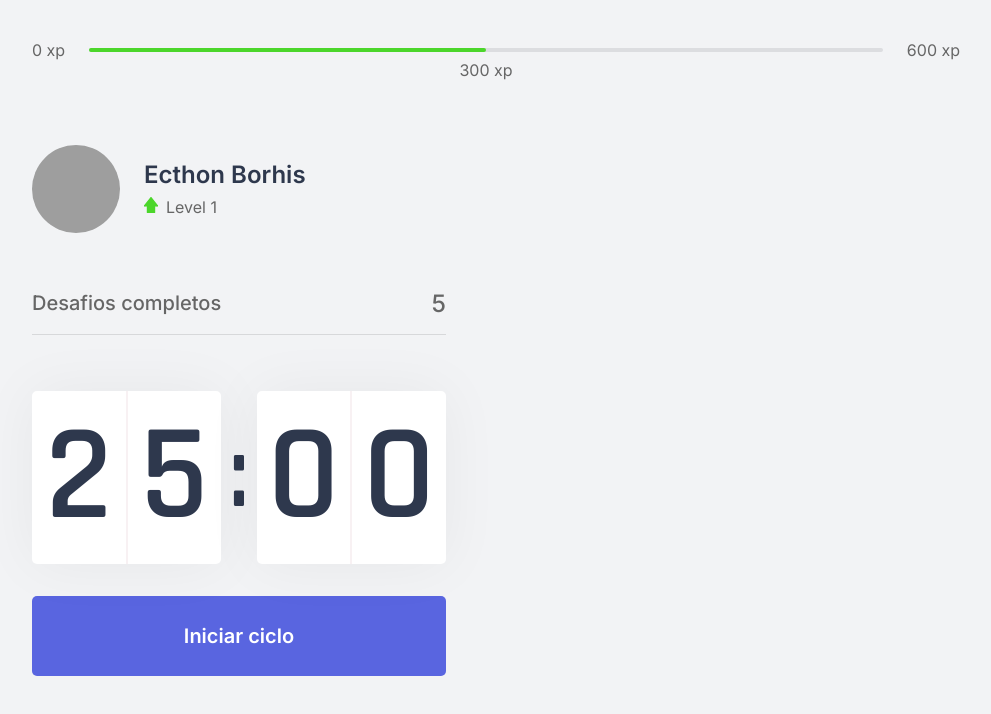
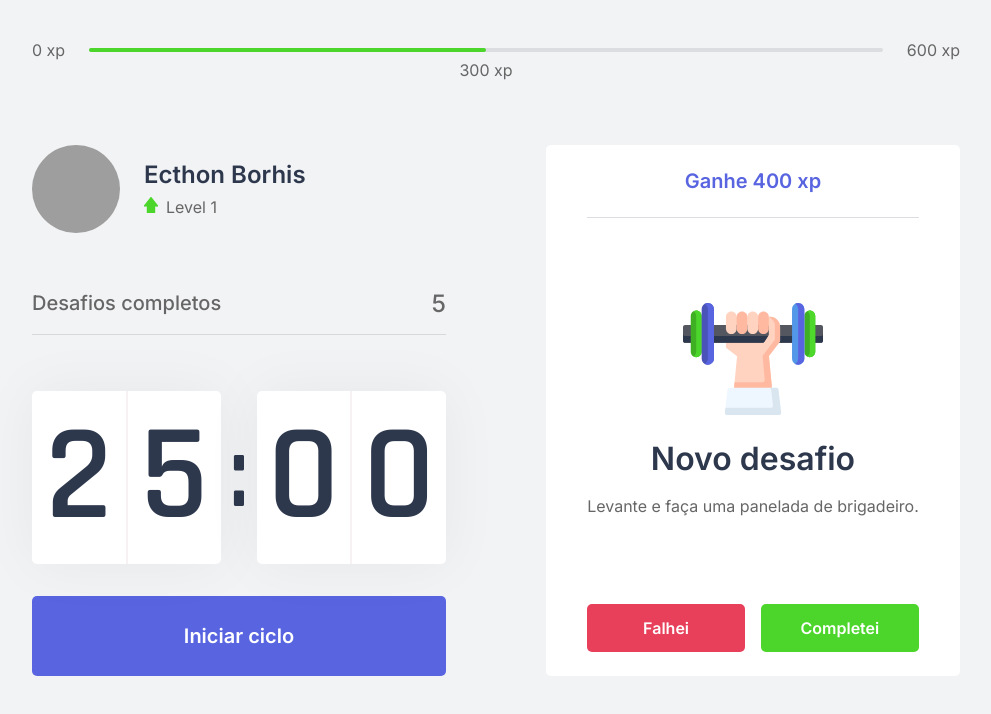
Before and after one commit to ecthon-b/nlw04-move.it, a Next.js app in the folder moveit-next/: page / in a window 1280 px wide. Shown: the top 714 px of the page, without its empty margins (144-1135 px from the left). Built offline with nearby package versions, Linux system fonts and the light colour scheme; grey boxes are pictures that could not be loaded.

Commit message:
Finish component ChallengeBox

```diff
--- a/moveit-next/src/components/ChallengeBox.tsx
+++ b/moveit-next/src/components/ChallengeBox.tsx
@@ -1,11 +1,36 @@
-import styles from '../styles/components/ChallengeBox.module.css';
+import styles from "../styles/components/ChallengeBox.module.css";
 
 export function ChallengeBox() {
-    return(
-        <div className="styles.challengeBoxContainer">
-            <div className={styles.challengeNotActive}>
-                <strong>Inicia um ciclo para receber desafios a serem completados</strong>
-            </div>
+  const hasActiveChallenge = true;
+  return (
+    <div className={styles.challengeBoxContainer}>
+      {hasActiveChallenge ? (
+        <div className={styles.challengeActive}>
+          <header>Ganhe 400 xp</header>
+          <main>
+            <img src="icons/body.svg" alt="" />
+            <strong>Novo desafio</strong>
+            <p>Levante e faça uma panelada de brigadeiro.</p>
+          </main>
+
+          <footer>
+            <button type="button" className={styles.challengeFailedButton}>
+              Falhei
+            </button>
+            <button type="button" className={styles.challengeSucceededButton}>
+              Completei
+            </button>
+          </footer>
         </div>
-    )
+      ) : (
+        <div className={styles.challengeNotActive}>
+          <strong>Finalize um ciclo para receber um desafio</strong>
+          <p>
+            <img src="icons/level-up.svg" alt="Level Up" />
+            Avanve de level completando os desafios.
+          </p>
+        </div>
+      )}
+    </div>
+  );
 }
--- a/moveit-next/src/pages/index.tsx
+++ b/moveit-next/src/pages/index.tsx
@@ -1,10 +1,10 @@
+import Head from "next/head";
 import { CompletedChallenges } from "../components/CompletedChallenges";
 import { Countdown } from "../components/Countdown";
 import { ExperienceBar } from "../components/ExperienceBar";
 import { Profile } from "../components/Profile";
-import styles from '../styles/pages/Home.module.css'
-
-import Head from 'next/head'
+import styles from "../styles/pages/Home.module.css";
+import { ChallengeBox } from "../components/ChallengeBox";
 
 export default function Home() {
   return (
@@ -20,8 +20,10 @@ export default function Home() {
           <CompletedChallenges />
           <Countdown />
         </div>
-        <div></div>
+        <div>
+          <ChallengeBox />
+        </div>
       </section>
     </div>
-  )
+  );
 }
--- a/moveit-next/src/styles/components/ChallengeBox.module.css
+++ b/moveit-next/src/styles/components/ChallengeBox.module.css
@@ -1,2 +1,110 @@
 .challengeBoxContainer {
+  height: 100%;
+
+  background: var(--white);
+  border-radius: 5px;
+  box-shadow: rgba(0, 0, 0, 0.05);
+  padding: 1.5rem 2rem;
+
+  display: flex;
+  flex-direction: column;
+  align-items: center;
+  justify-content: center;
+
+  text-align: center;
 }
+
+.challengeNotActive {
+  display: flex;
+  flex-direction: column;
+  align-items: center;
+}
+
+.challengeNotActive strong {
+  font-size: 1.5rem;
+  font-weight: 500;
+  line-height: 1.4rem;
+}
+
+.challengeNotActive p {
+  display: flex;
+  flex-direction: column;
+  align-items: center;
+  line-height: 1.4rem;
+  max-width: 70%;
+  margin-top: 3rem;
+}
+
+.challengeNotActive p img {
+  margin-bottom: 1rem;
+}
+
+.challengeActive {
+  height: 100%;
+
+  display: flex;
+  flex-direction: column;
+}
+
+.challengeActive header {
+  color: var(--blue);
+  font-weight: 600;
+  font-size: 1.25rem;
+  padding: 0 2rem 1.5rem;
+  border-bottom: 1px solid var(--gray-line);
+}
+
+.challengeActive main {
+  flex: 1;
+  display: flex;
+  flex-direction: column;
+  align-items: center;
+  justify-content: center;
+}
+
+.challengeActive main strong {
+  font-size: 2rem;
+  font-weight: 600;
+  color: var(--title);
+  margin: 1.5rem 0 1rem;
+}
+
+.challengeActive main p {
+  line-height: 1.5;
+}
+
+.challengeActive footer {
+  display: grid;
+  grid-template-columns: 1fr 1fr;
+  gap: 1rem;
+}
+
+.challengeActive footer button {
+  height: 3rem;
+
+  display: flex;
+  align-items: center;
+  justify-content: center;
+
+  border: 0;
+  border-radius: 5px;
+
+  color: var(--white);
+
+  font-size: 1rem;
+  font-weight: 600;
+
+  transition: filter 0.2s;
+}
+
+.challengeActive footer button.challengeFailedButton {
+  background: var(--red);
+}
+
+.challengeActive footer button.challengeSucceededButton {
+  background: var(--green);
+}
+
+.challengeActive footer button:hover {
+  filter: brightness(0.9);
+}
```
